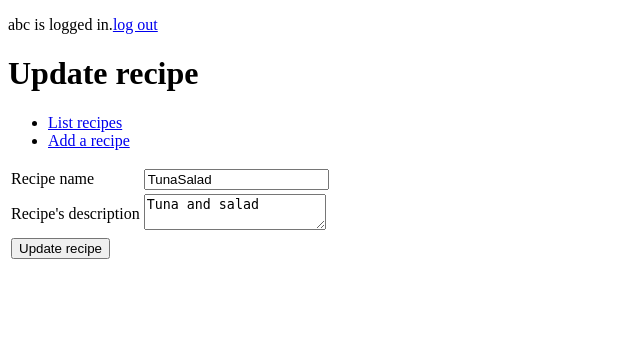
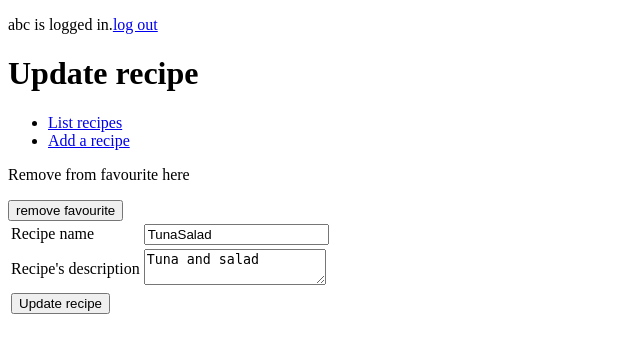
Before and after one commit to att78/reseptikirja, a Flask app: page /recipes/1/ in a window 1280 px wide. Shown: the top 353 px of the page, without its empty margins (0-640 px from the left). Run offline with Flask 2, Linux system fonts and the light colour scheme; a user stored in the database is signed in; data comes from the database, SQL or seed files in the repository; both versions use the stored data as it was after the commit.

Commit message:
favourite monen suhde moneen taulu toimii ainakin osittain

```diff
--- a/application/__init__.py
+++ b/application/__init__.py
@@ -45,6 +45,8 @@ def load_user(user_id):
     return User.query.get(user_id)
 
 
+#tuodaan favouritet mukaan
+from application.favourites import tables
 
 # Luodaan lopulta tarvittavat tietokantataulut
 db.create_all()
--- a/application/auth/models.py
+++ b/application/auth/models.py
@@ -1,4 +1,5 @@
 from application import db
+from application.favourites.tables import favourites
 
 class User(db.Model):
 
@@ -12,6 +13,11 @@ class User(db.Model):
     name = db.Column(db.String(144), nullable=False)
     username = db.Column(db.String(144), nullable=False)
     password = db.Column(db.String(144), nullable=False)
+    favourites = db.relationship("Recipe", secondary = favourites, lazy = 'subquery',
+    backref = db.backref('recipes', lazy = True))
+
+
+
 
     def __init__(self, name, username, password):
         self.name = name
--- /dev/null
+++ b/application/favourites/tables.py
@@ -0,0 +1,6 @@
+from application import db
+
+favourites = db.Table('favourites',
+    db.Column('recipe_id', db.Integer, db.ForeignKey('recipe.id'), primary_key=True),
+    db.Column('account_id', db.Integer, db.ForeignKey('account.id'), primary_key=True)
+)
--- a/application/recipes/forms.py
+++ b/application/recipes/forms.py
@@ -10,6 +10,7 @@ class RecipeForm(FlaskForm):
     name = StringField("Recipe name", [validators.Length(min=2)])
     description = TextAreaField("Recipe's description")
     id = 0
+    favourite = False
 
 
     class Meta:
--- a/application/recipes/models.py
+++ b/application/recipes/models.py
@@ -8,6 +8,8 @@ class Recipe(db.Model):
 
     name = db.Column(db.String(144), nullable=False)
     description = db.Column(db.Text, nullable=False)
+    #account_id = db.Column(db.Integer, db.ForeignKey('account.id'),
+     #                      nullable=False)
 
 
     def __init__(self, name, description):
--- a/application/recipes/views.py
+++ b/application/recipes/views.py
@@ -3,18 +3,25 @@ from flask import redirect, render_template, request, url_for
 from application.recipes.models import Recipe
 from application.recipes.forms import RecipeForm
 from flask_login import login_required
+from flask_login import current_user
+from application.auth.models import User
 
 @app.route("/recipes", methods=["GET"])
 def recipes_index():
     return render_template("recipes/list.html", recipes = Recipe.query.all())
 
 @app.route("/recipes/<recipe_id>/", methods=["GET"])
+@login_required
 def recipe_editform(recipe_id):
     recipe = Recipe.query.get(recipe_id)
     form = RecipeForm()
     form.name.data = recipe.name
     form.description.data = recipe.description
     form.id = recipe.id
+    account = User.query.get(current_user.id)
+    if recipe in account.favourites:
+        form.favourite = True
+
 
     return render_template("recipes/edit.html", form = form)
 
@@ -34,6 +41,7 @@ def recipe_update(recipe_id):
 
     if not form.validate():
         return render_template("recipes/edit.html/", form = form)
+
 
     r.name = form.name.data
     r.description = form.description.data
@@ -55,3 +63,29 @@ def recipe_create():
     db.session().commit()
 
     return redirect(url_for("recipes_index"))
+
+@app.route("/recipes/<recipe_id>/favourite", methods =["POST"])
+@login_required
+def recipe_add_favourite(recipe_id):
+
+    recipe = Recipe.query.get(recipe_id)
+    account = User.query.get(current_user.id)
+    account.favourites.append(recipe)
+
+    db.session().add(account)
+    db.session().commit()
+
+    return redirect(url_for("recipe_update", recipe_id=recipe_id))
+
+@app.route("/recipes/<recipe_id>/favourite/remove", methods =["POST"])
+@login_required
+def recipe_remove_favourite(recipe_id):
+
+    recipe = Recipe.query.get(recipe_id)
+    account = User.query.get(current_user.id)
+    account.favourites.remove(recipe)
+
+    db.session().add(account)
+    db.session().commit()
+
+    return redirect(url_for("recipe_update", recipe_id=recipe_id))
--- a/application/templates/recipes/edit.html
+++ b/application/templates/recipes/edit.html
@@ -33,4 +33,19 @@
       </td>
     </tr>
 </form>
+
+{% if form.favourite %}
+<form method = "POST" action = "{{url_for('recipe_remove_favourite', recipe_id=form.id)}}">
+  <p>Remove from favourite here</p>
+  <input type = "submit" value ="remove favourite" />
+
+</form>
+{% else %}
+<form method ="POST" action = "{{url_for('recipe_add_favourite', recipe_id=form.id) }}">
+  <p>Add to favourite here </p>
+<input type = "submit" value ="add favourite" />
+
+</form>
+{% endif %}
+
 {% endblock %}
--- a/application/views.py
+++ b/application/views.py
@@ -9,4 +9,5 @@ def index():
 
 @app.route("/main")
 def main():
+
     return render_template("main.html")
```
Also changed, not shown: application/recipes.db, 1 other file.
